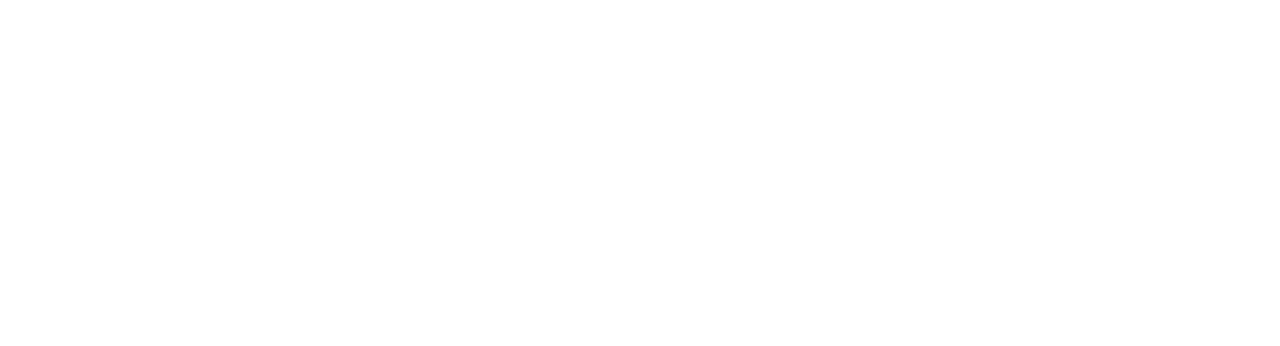
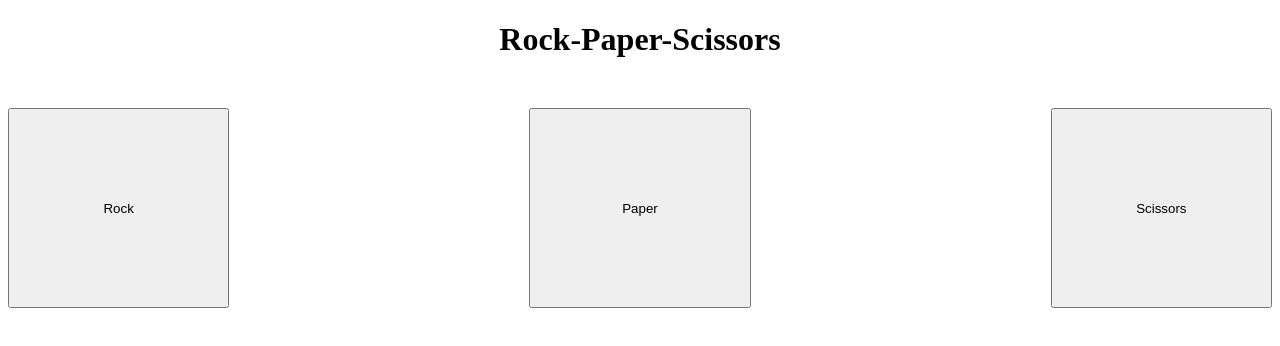
Before and after one commit to jc80800/rock_paper_scissors, a plain HTML site: page index.html in a window 1280 px wide. Drawn offline with Linux system fonts and the light colour scheme.

Commit message:
Added a h1 title as well as 3 buttons connecting to rock, paper, scissors. Made a basic layout for the positions of the buttons

```diff
--- a/css/style.css
+++ b/css/style.css
@@ -0,0 +1,11 @@
+h1 {
+    text-align: center;
+    margin-bottom: 50px;
+}
+
+.btns {
+    display: grid;
+    grid-template-columns: 1fr 1fr 1fr;
+    gap: 300px;
+    height: 200px;
+}
--- a/index.html
+++ b/index.html
@@ -3,10 +3,20 @@
 <html>
     <head>
         <title>Rock Paper Scissors</title>
-        <link ref="stylesheet" href="css/style.css">
+        <link rel="stylesheet" href="/css/style.css">
     </head>
 
     <body>
+        <div class="container">
+            <div>
+                <h1 class="title">Rock-Paper-Scissors</h1>
+            </div>
+            <div class="btns">
+                <button onclick="RPS('rock')">Rock</button>
+                <button onclick="RPS('paper')">Paper</button>
+                <button onclick="RPS('scissors')">Scissors</button>
+            </div>
+        </div>
         <script src="js/script.js"></script>
     </body>
 </html>
--- a/js/script.js
+++ b/js/script.js
@@ -13,43 +13,43 @@ function generateComputer(){
 }
 
 //Checks player's choice and compares to computer
-function RPS(playerChoice, player){
+function RPS(player){
     let compChoice;
     const compNum = generateComputer();
     if (compNum == 1){
         compChoice = "rock"
         if(player.toLowerCase() == "rock"){
-            console.log("tie")
+            alert("tie")
         }
         else if(player.toLowerCase() == "paper"){
-            console.log("Player Wins")
+            alert("Player Wins")
         }
         else{
-            console.log("Computer Wins")
+            alert("Computer Wins")
         }
     }
     else if(compNum == 2){
         compChoice = "paper"
         if(player.toLowerCase() == "rock"){
-            console.log("Computer Wins")
+            alert("Computer Wins")
         }
         else if(player.toLowerCase() == "paper"){
-            console.log("Tie")
+            alert("Tie")
         }
         else{
-            console.log("Player Wins")
+            alert("Player Wins")
         }
     }
     else{
         compChoice = "scissors"
         if(player.toLowerCase() == "rock"){
-            console.log("Player Wins")
+            alert("Player Wins")
         }
         else if(player.toLowerCase() =="paper"){
-            console.log("Computer Wins")
+            alert("Computer Wins")
         }
         else{
-            console.log("Tie")
+            alert("Tie")
         }
     }
 }
@@ -60,6 +60,6 @@ function game(){
     for (let i = 1; i < 6; i++){
         const result = prompt("Choose either rock, paper, or scissors (round of 5)");
         console.log("Round " + i);
-        RPS(result, compScore, playerScore);
+        RPS(result);
     }
 }
```
